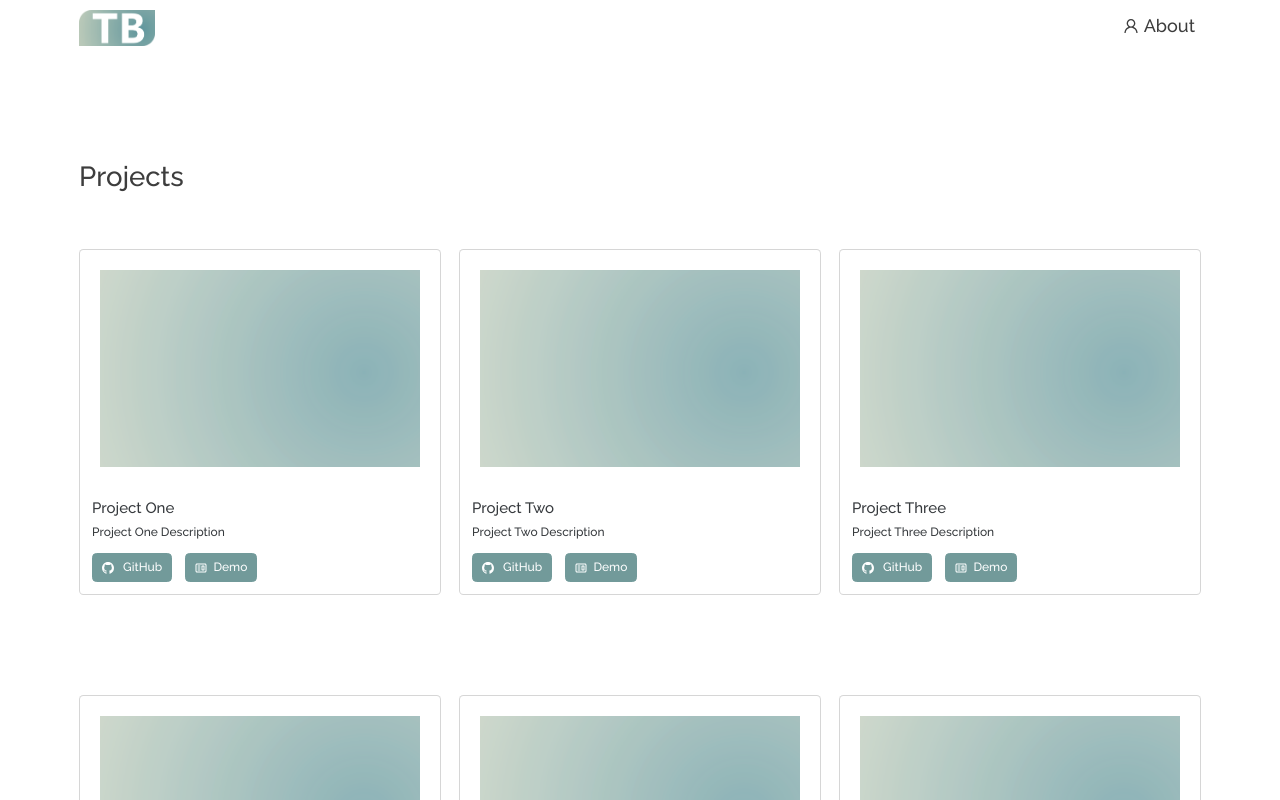
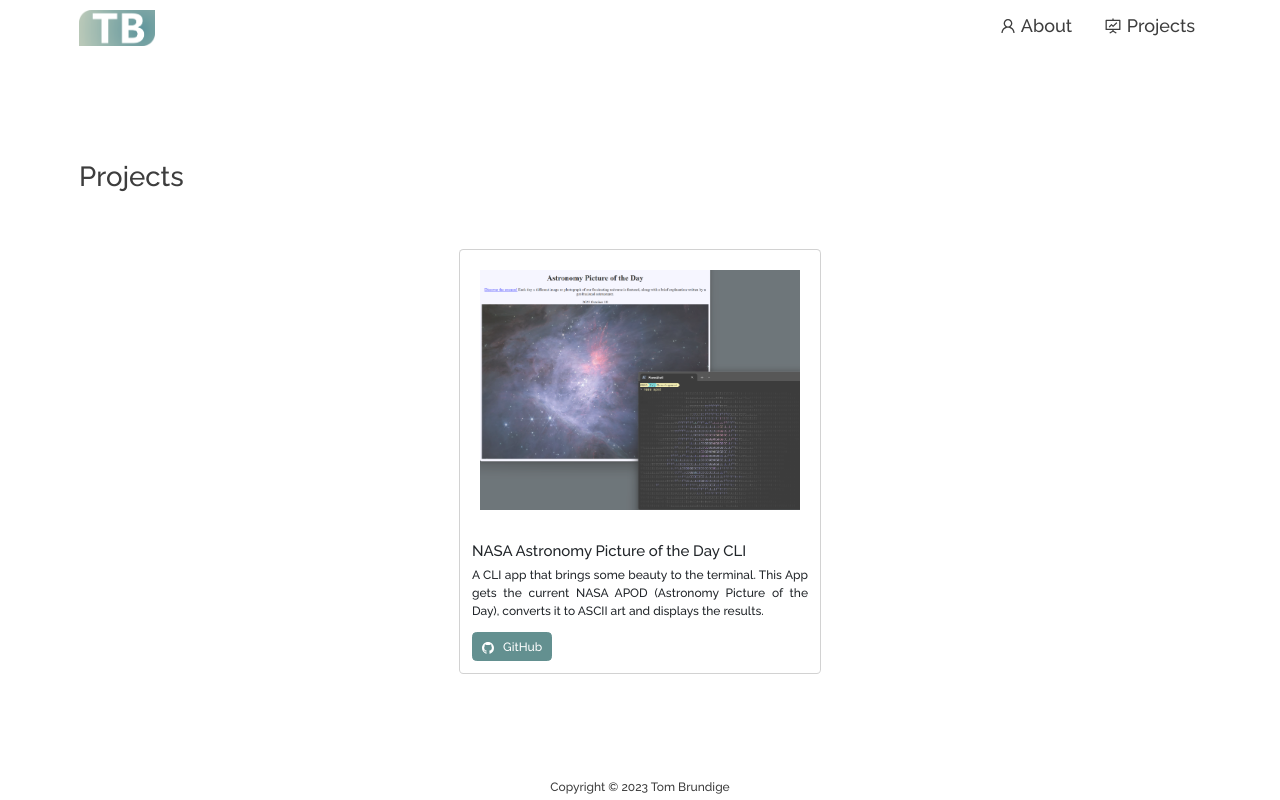
Before and after one commit to tbrundige/tbrundige.github.io, a React (Create React App) app: page /project in a window 1280 px wide. Shown: the top 800 px of the page. Built offline with nearby package versions, Linux system fonts and the light colour scheme.

Commit message:
add nasa-apod to projects

```diff
--- a/src/App.css
+++ b/src/App.css
@@ -395,7 +395,7 @@ button:focus {
 .project-card-view {
   color: #3d3d3d;
   background-color: #fafafa;
-  opacity: 0.9;
+  opacity: 1;
   transition: all 0.5s ease 0s;
   height: 100%;
 }
--- a/src/components/Navbar.js
+++ b/src/components/Navbar.js
@@ -48,7 +48,7 @@ export default function NavBar() {
                 <AiOutlineUser style={{ marginBottom: "2px" }} /> About
               </Nav.Link>
             </Nav.Item>
-            {/* <Nav.Item>
+            <Nav.Item>
               <Nav.Link
                 as={Link}
                 to="/project"
@@ -59,7 +59,7 @@ export default function NavBar() {
                 />{" "}
                 Projects
               </Nav.Link>
-            </Nav.Item> */}
+            </Nav.Item>
           </Nav>
         </Navbar.Collapse>
       </Container>
--- a/src/components/Projects/Projects.js
+++ b/src/components/Projects/Projects.js
@@ -2,6 +2,7 @@ import React from "react";
 import { Container, Row, Col } from "react-bootstrap";
 import ProjectCard from "./ProjectCards";
 import projectPlaceholder from "../../Assets/Projects/project-placeholder.png";
+import nasaapod from "../../Assets/Projects/nasa-apod.png";
 
 function Projects() {
   return (
@@ -11,15 +12,16 @@ function Projects() {
         <Row style={{ justifyContent: "center", paddingBottom: "10px" }}>
           <Col md={4} className="project-card">
             <ProjectCard
-              imgPath={projectPlaceholder}
-              title="Project One"
-              description="Project One Description"
-              ghLink="https://github.com/tbrundige"
-              demoLink="https://github.com/tbrundige"
+              imgPath={nasaapod}
+              title="NASA Astronomy Picture of the Day CLI"
+              description="A CLI app that brings some beauty to the terminal.
+              This App gets the current NASA APOD (Astronomy Picture of the Day),
+              converts it to ASCII art and displays the results."
+              ghLink="https://github.com/tbrundige/node-nasa-apod-cli"
             />
           </Col>
 
-          <Col md={4} className="project-card">
+          {/* <Col md={4} className="project-card">
             <ProjectCard
               imgPath={projectPlaceholder}
               title="Project Two"
@@ -68,7 +70,7 @@ function Projects() {
               ghLink="https://github.com/tbrundige"
             //   demoLink="https://github.com/tbrundige"
             />
-          </Col>
+          </Col> */}
         </Row>
       </Container>
     </Container>
```
Also changed, not shown: src/Assets/Projects/nasa-apod.png (added).
